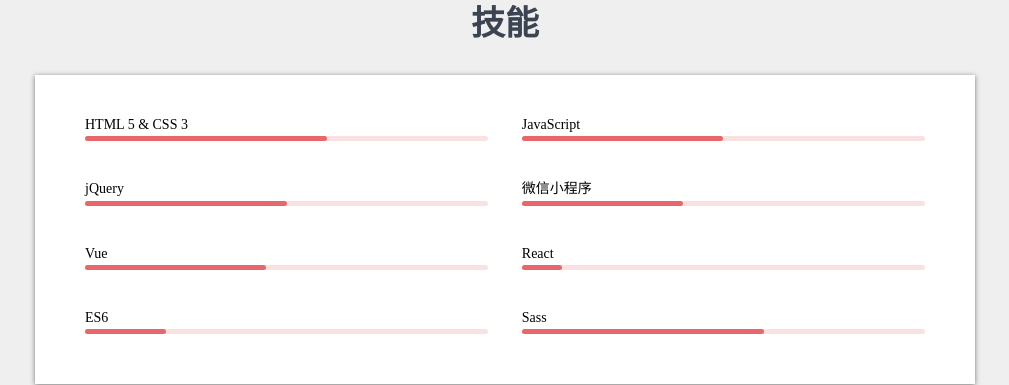
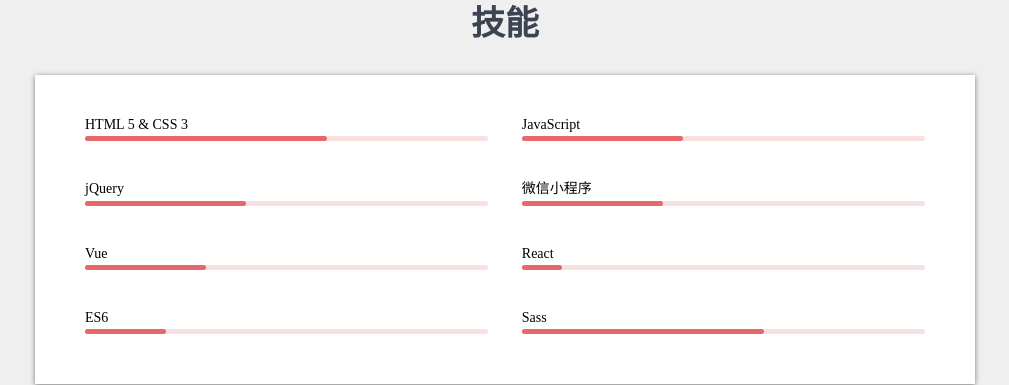
Before and after one commit to SOALIN228/resume, a plain HTML site: page index.html in a window 1280 px wide. Shown: the part 960-1345 px from the top of the page, without its empty margins (135-1144 px from the left). Drawn offline with Linux system fonts and the light colour scheme.

Commit message:
技能数据更新

```diff
--- a/index.html
+++ b/index.html
@@ -107,25 +107,25 @@
       <li>
         <h3>JavaScript</h3>
         <div class="propressBar">
-          <div class="progress"></div>
+          <div class="progress" style="width: 40%"></div>
         </div>
       </li>
       <li>
         <h3>jQuery</h3>
         <div class="propressBar">
-          <div class="progress"></div>
+          <div class="progress" style="width: 40%"></div>
         </div>
       </li>
       <li>
         <h3>微信小程序</h3>
         <div class="propressBar">
-          <div class="progress" style="width: 40%"></div>
+          <div class="progress" style="width: 35%"></div>
         </div>
       </li>
       <li>
         <h3>Vue</h3>
         <div class="propressBar">
-          <div class="progress" style="width: 45%"></div>
+          <div class="progress" style="width: 30%"></div>
         </div>
       </li>
       <li>
```
